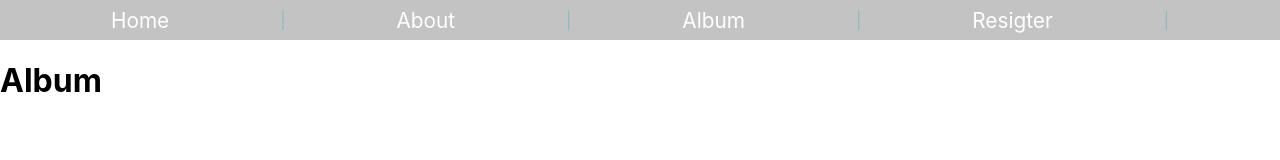
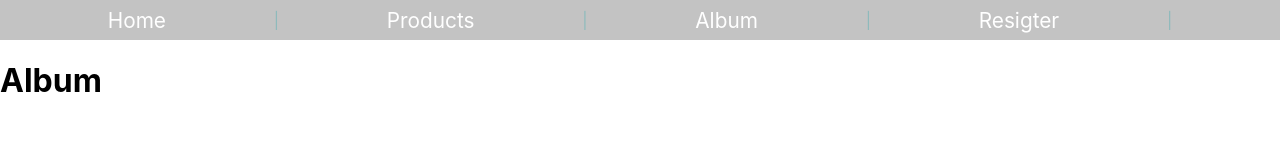
Before and after one commit to Omarhuba/Fullstack-Swe-Uyghur, a React (Create React App) app in the folder frontend/: page /album in a window 1280 px wide. Shown: the top 160 px of the page. Built offline with nearby package versions, Linux system fonts and the light colour scheme.

Commit message:
added image and some frontend styling

```diff
--- a/frontend/src/components/Navbar.js
+++ b/frontend/src/components/Navbar.js
@@ -1,12 +1,12 @@
 import React from 'react'
 import {Link} from 'react-router-dom'
-import '../sass/navbar.scss'
+import '../Modules/navbar.scss'
 
 export const Navbar = () => {
   return (
     <div className='navbar'>
       <Link to="/">Home</Link> |
-      <Link to="/about">About</Link> |
+      <Link to="/products">Products</Link> |
       <Link to="/album">Album</Link> |
       <Link to="/register">Resigter</Link> |
     </div>
--- a/frontend/src/index.js
+++ b/frontend/src/index.js
@@ -2,7 +2,7 @@ import React from 'react';
 import ReactDOM from 'react-dom/client';
 import './index.css';
 import App from './App';
-import {About} from './views/About';
+import {Products} from './views/Products';
 import {Album} from './views/Album';
 import {Register} from './views/Register';
 import {BrowserRouter as Router, Routes, Route} from 'react-router-dom'
@@ -14,7 +14,7 @@ root.render(
     <Router>
       <Routes>
         <Route path='/' element={<App/>}/>
-        <Route path='/about' element={<About/>}/>
+        <Route path='/products' element={<Products/>}/>
         <Route path='/album' element={<Album/>}/>
         <Route path='/register' element={<Register/>}/>
       </Routes>
--- a/frontend/src/views/About.js
+++ /dev/null
@@ -1,34 +0,0 @@
-import React from 'react'
-import { Navbar } from '../components/Navbar'
-
-
-
-
-export const About = () => {
-  return (
-    <div className='about'>
-      <Navbar/>
-
-      <div style={{ width: '1000px', height: '1000px', color: 'red'  }}>
-      <h1 >About</h1>
-
-      </div>
-      <div style={{ width: '1000px', height: '1000px', color: 'red'  }}>
-      <h1 >About</h1>
-
-      </div>
-      <div style={{ width: '1000px', height: '1000px', color: 'red'  }}>
-      <h1 >About</h1>
-
-      </div>
-      <div style={{ width: '1000px', height: '1000px', color: 'red'  }}>
-      <h1 >About</h1>
-
-      </div>
-      <div style={{ width: '1000px', height: '1000px', color: 'red'  }}>
-      <h1 >About</h1>
-
-      </div>
-    </div>
-  )
-}
--- /dev/null
+++ b/frontend/src/views/Products.js
@@ -0,0 +1,19 @@
+import React from 'react'
+import { Navbar } from '../components/Navbar'
+
+
+
+
+export const Products = () => {
+  return (
+    <div className='about'>
+      <Navbar/>
+
+      <div style={{ width: '1000px', height: '1000px', color: 'red'  }}>
+      <h1 >Products</h1>
+
+
+      </div>
+    </div>
+  )
+}
```
Also changed, not shown: frontend/src/Layout/Header.jsx (added, +7 -0 lines), frontend/src/Modules/Header.scss (added), frontend/src/Modules/Products.scss (added), frontend/src/Modules/navbar.scss (renamed from frontend/src/sass/navbar.scss), 2 other files (tests, documents, lock files or other folders).
